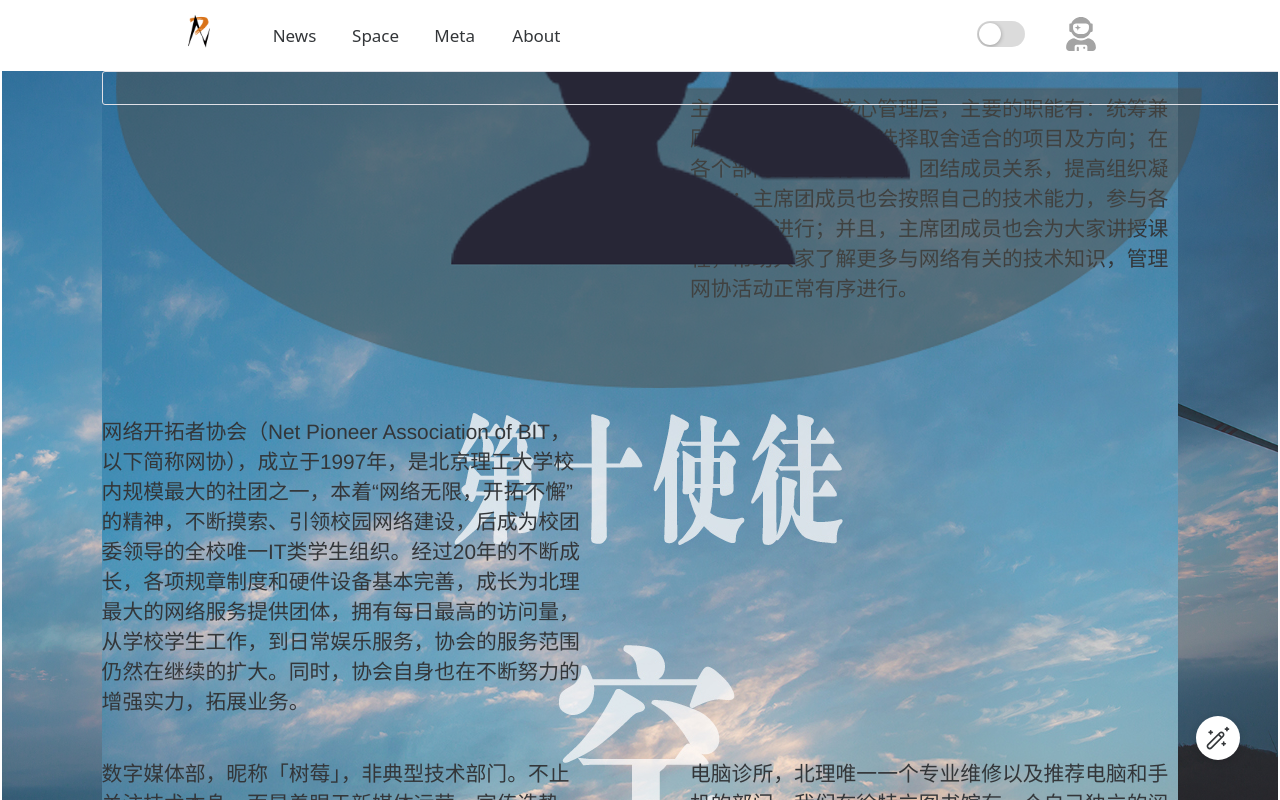
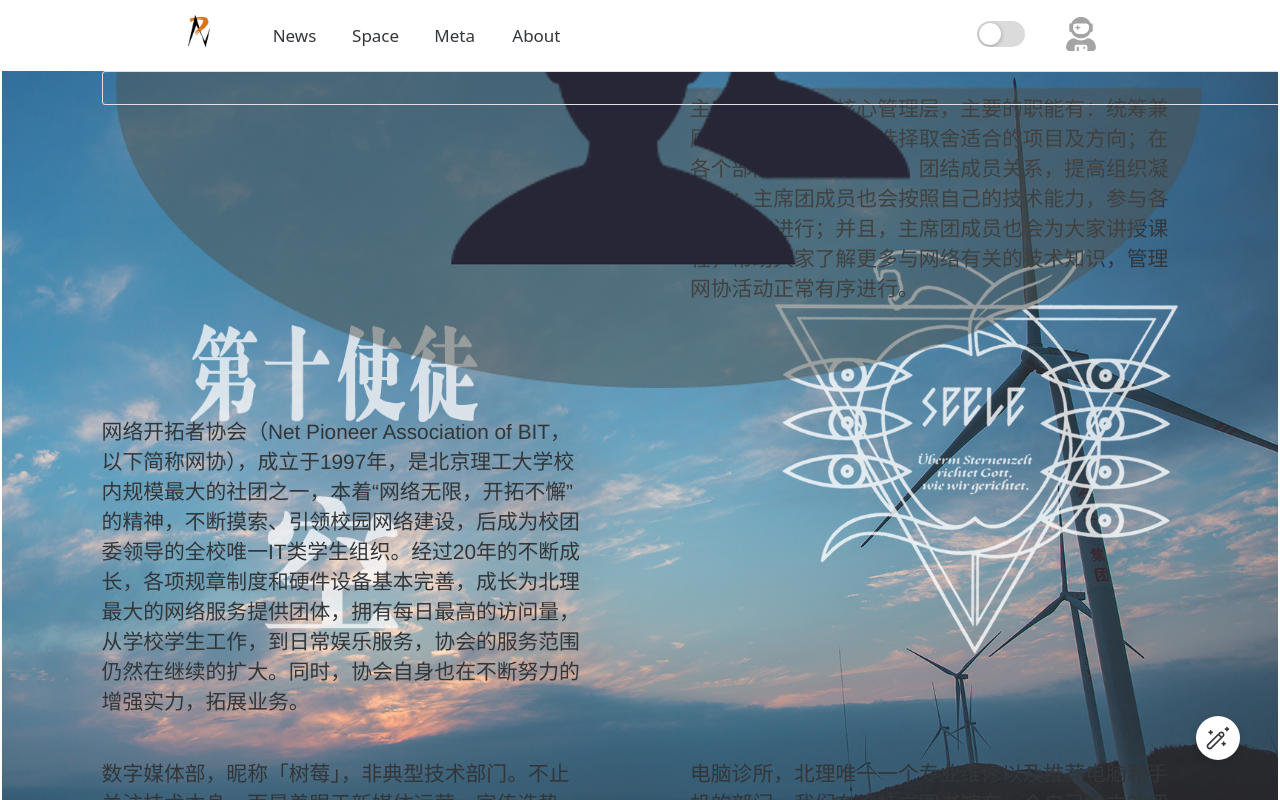
Before and after one commit to BITNP/bitnp-website, a Vue app: page /#/about-us in a window 1280 px wide. Shown: the top 800 px of the page. Built offline with nearby package versions, Linux system fonts and the light colour scheme; some icons are missing.

Commit message:
VIEW about-us: fix bug, delete extra backgroud img

```diff
--- a/src/views/about-us/aboutUs.vue
+++ b/src/views/about-us/aboutUs.vue
@@ -22,7 +22,7 @@ window.addEventListener("scroll", function () {
     <div id="background-container">
         <div class="glass" id="background-decorator">
             <div
-                style="margin:0px 100px 0px 100px; background-image: url(src/views/about-us/assets/about-us-background-image.jpg); ">
+                style="margin:0px 100px 0px 100px;">
 
                 <n-grid cols="2" x-gap="100px">
 
```
